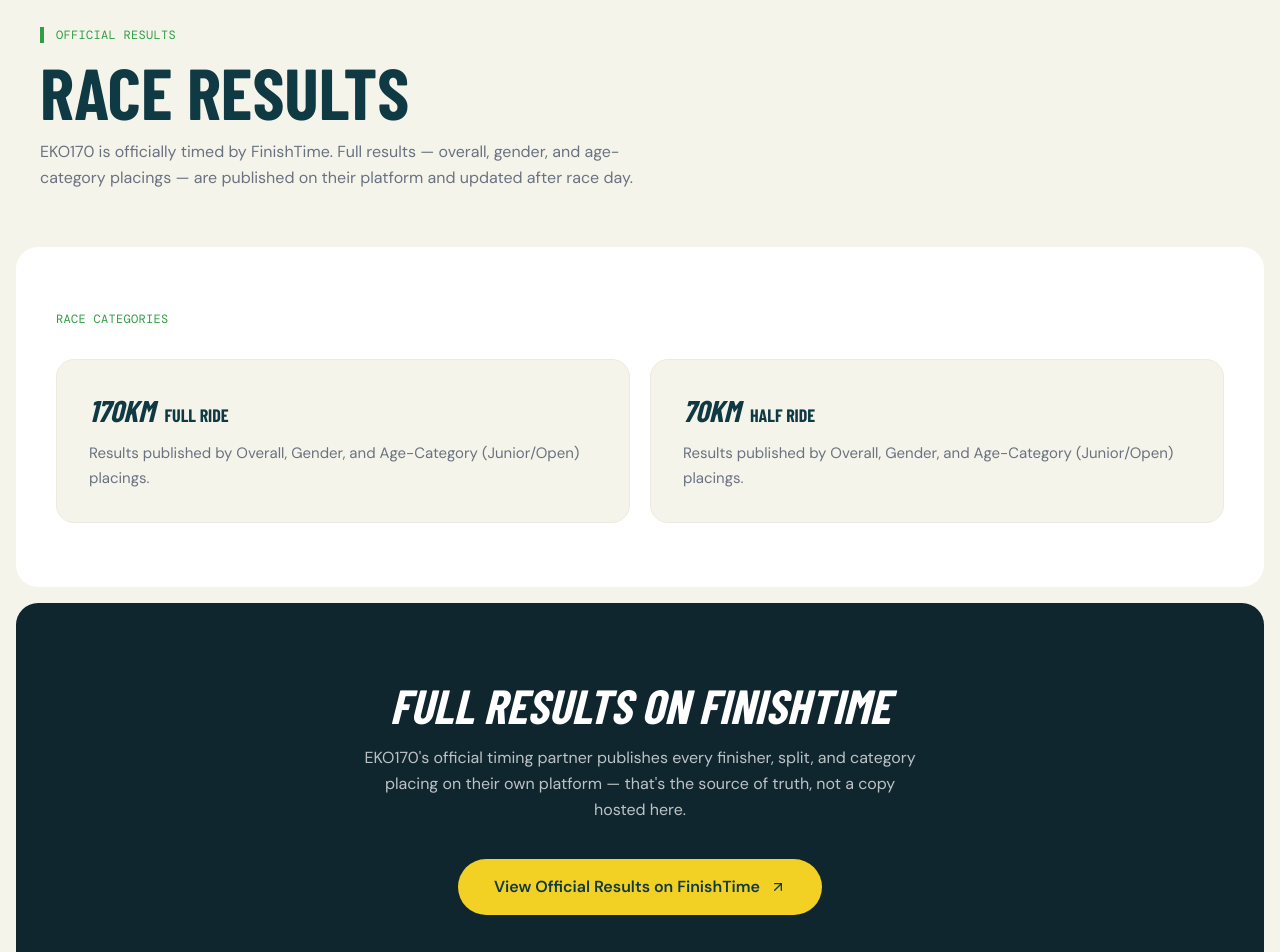
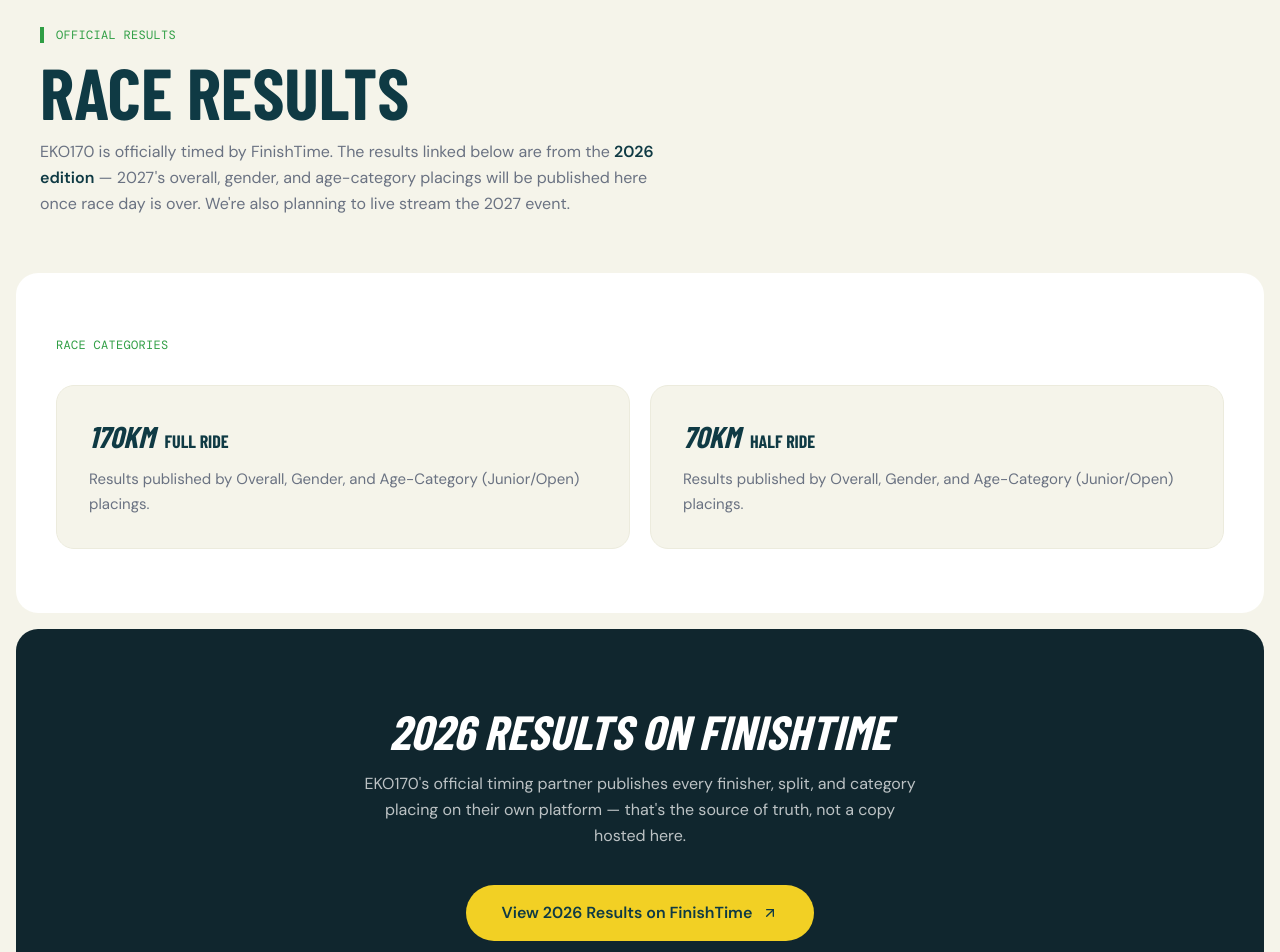
Before and after one commit to GeeNahz/eko170, a Next.js app: page /results in a window 1280 px wide. Shown: the part 220-1172 px from the top of the page. Built offline with nearby package versions, Linux system fonts and the light colour scheme; a web font is replaced by a local one.

Commit message:
fix(results): label results as the 2026 edition
The page read as if it showed current results, but the linked
FinishTime results are last year's (2026) event — 2027 hasn't run
yet. Adds explicit "2026" labeling and a note that 2027 results
follow the event, with a live stream planned.

```diff
--- a/src/features/base/results/components/results-cta.tsx
+++ b/src/features/base/results/components/results-cta.tsx
@@ -10,7 +10,7 @@ export function ResultsCta() {
   return (
     <div className="mx-3 mt-4 overflow-hidden rounded-[22px] bg-brand-teal-deep px-5 pt-11 pb-12 text-center sm:mx-4 sm:px-10 sm:py-20">
       <Reveal className="font-heading mb-4 text-4xl leading-[0.95] font-black text-white uppercase italic sm:text-5xl">
-        Full Results on FinishTime
+        2026 Results on FinishTime
       </Reveal>
       <Reveal
         delay={0.1}
@@ -26,7 +26,7 @@ export function ResultsCta() {
         rel="noopener noreferrer"
         className="inline-flex items-center gap-2.5 rounded-full bg-brand-yellow px-9 py-4 font-sans text-base font-semibold text-brand-teal"
       >
-        View Official Results on FinishTime
+        View 2026 Results on FinishTime
         <ArrowUpRight className="size-4" />
       </a>
     </div>
--- a/src/features/base/results/components/results-hero.tsx
+++ b/src/features/base/results/components/results-hero.tsx
@@ -16,9 +16,11 @@ export function ResultsHero() {
         delay={0.2}
         className="mt-4 max-w-[620px] font-sans text-base leading-relaxed text-gray-500"
       >
-        EKO170 is officially timed by FinishTime. Full results — overall,
-        gender, and age-category placings — are published on their
-        platform and updated after race day.
+        EKO170 is officially timed by FinishTime. The results linked below
+        are from the <strong className="font-semibold text-brand-teal">2026 edition</strong> — 2027&apos;s
+        overall, gender, and age-category placings will be published here
+        once race day is over. We&apos;re also planning to live stream the
+        2027 event.
       </Reveal>
     </div>
   );
```
